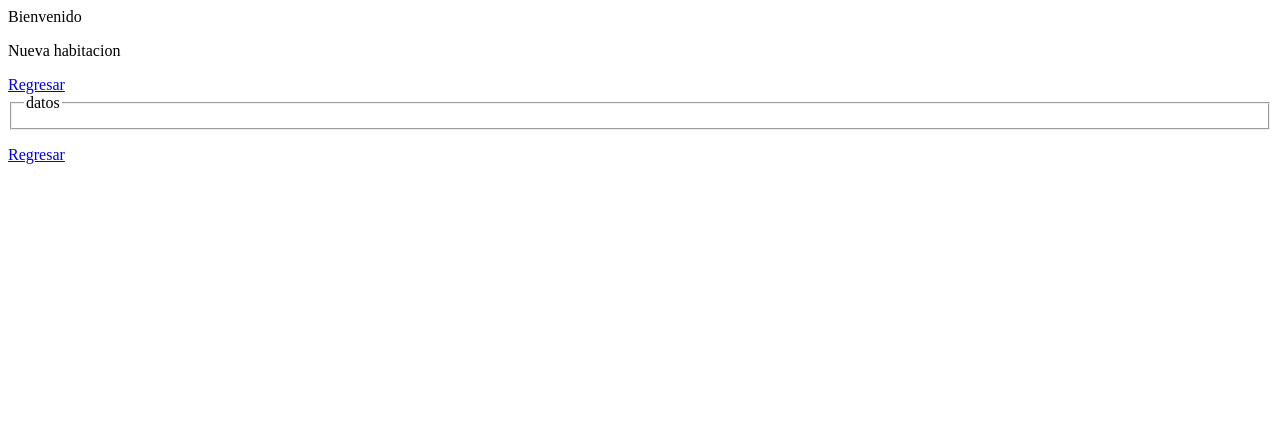
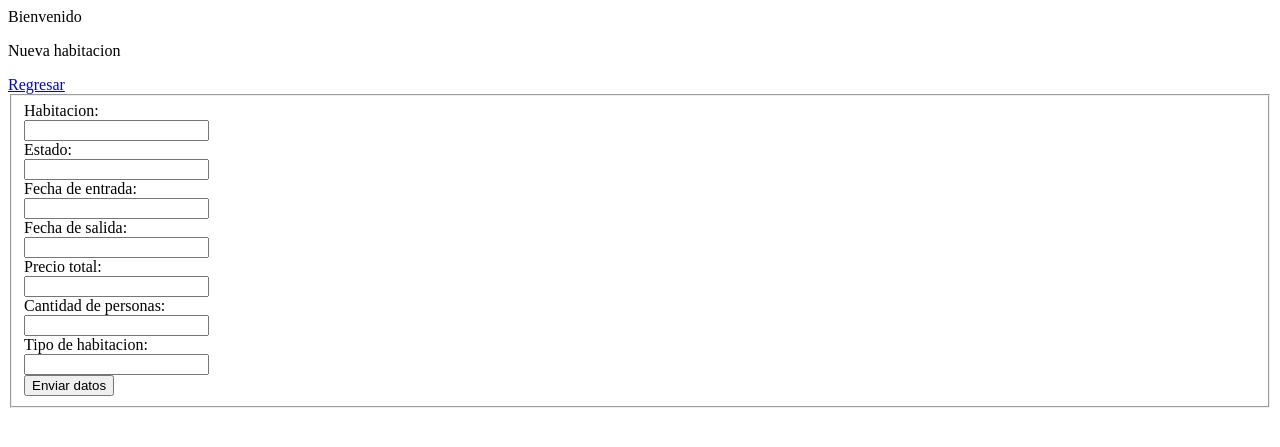
Before and after one commit to yianxd/Php-sql, a PHP site: page /admin/habitaciones/crearH.php in a window 1280 px wide. Shown: the top 447 px of the page. Run offline with PHP 8.4, Linux system fonts and the light colour scheme.

Commit message:
se informa que esta listo el insert y funciona perfectamente

```diff
--- a/admin/habitaciones/crearH.php
+++ b/admin/habitaciones/crearH.php
@@ -3,10 +3,58 @@ require '../../includes/database.php';
 
 $bd=conectar_db();
 
-    if($_SERVER['REQUEST_METHOD'] == 'POST'){
+$errores =  [];
 
-    }
 
+if($_SERVER['REQUEST_METHOD'] == 'POST'){
+    $id_habitacion = $_POST['id_habitacion'];
+    $estado = $_POST['estado'];
+    $fecha_salida = $_POST['fecha_salida'];
+    $fecha_entrada = $_POST['fecha_entrada'];
+    $precio_total = $_POST['precio_total'];
+    $cantidad_personas = $_POST['cantidad_personas'];
+    $nombre_tipo = $_POST['nombre_tipo'];
+    if(!$id_habitacion){
+        $errores[] = 'Es obligatorio colocar la habitacion';
+        };
+        if(!$estado){
+            $errores[]='Es obligatorio colocar el estado';
+        };
+        if(!$fecha_salida){
+            $errores[]='Es obligatorio colocar la fecha de salida';
+        };
+        if(!$fecha_entrada){
+            $errores[]='Es obligatorio colocar la fecha de entrada';
+        };
+        if(!$precio_total){
+            $errores[]='Es obligatorio colocar el precio total';
+        };
+        if(!$cantidad_personas){
+            $errores[]='Es obligatorio colocar la cantidad de personas';
+        };
+        if(!$nombre_tipo){
+            $errores[]='Es obligatorio colocar el tipo de habitacion ';
+        };
+        if(empty($errores)){
+
+            $sql = "INSERT INTO habitacion(id_habitacion,estado,fecha_salida,fecha_entrada,precio_total,cantidad_personas,nombre_tipo)
+            VALUES ('$id_habitacion','$estado','$fecha_salida','$fecha_entrada','$precio_total','$cantidad_personas','$nombre_tipo')" ;
+
+            echo $sql;
+
+            $resultado = mysqli_query($bd, $sql);
+
+            if($resultado){
+
+                header('location: ../../gestionH.php');
+            }
+            }
+            else{
+                foreach($errores as $error){
+                    echo '<br>' . $error;
+                }
+            }
+        }
 ?>
 
 <!DOCTYPE html>
@@ -20,14 +68,33 @@ $bd=conectar_db();
 <body>
     <div>
         <p>Nueva habitacion</p>
-        <a href="../../administracion_habitaciones.php">Regresar</a>
-        <form action="formulario" method="POST" action="crearH.php">
+        <a href="../../gestionH.php">Regresar</a>
+        <form action="" method="POST" action="crearH.php">
             <fieldset>
-                <legend>datos</legend>
+            <label for="id_habitacion">Habitacion:</label><br>
+            <input type="text" id="id_habitacion" name="id_habitacion"><br>
+
+            <label for="estado">Estado:</label><br>
+            <input type="text" tipo='estado' name="estado"><br>
+
+            <label for="fecha_entrada">Fecha de entrada:</label><br>
+            <input type="text" tipo='fecha_entrada' name="fecha_entrada"><br>
+
+            <label for="fecha_salida">Fecha de salida:</label><br>
+            <input type="text" tipo='fecha_salida' name="fecha_salida"><br>
+
+            <label for="precio_total">Precio total:</label><br>
+            <input type="text" id="precio_total" name="precio_total" ><br>
+
+            <label for="cantidad_personas">Cantidad de personas: </label> <br>
+            <input type="text" id="cantidad_personas" name="cantidad_personas"> <br>
+
+            <label for="nombre_tipo">Tipo de habitacion:</label><br>
+            <input type="text" id="nombre_tipo" name="nombre_tipo" ><br>
+
+            <input type="submit" id="enviar" name="enviar" value="Enviar datos">
             </fieldset>
         </form>
     </div>
-    <a href="../../gestionH.php">Regresar</a>
-
 </body>
 </html>
```
Also changed, not shown: admin/clientes/crear.php (+8 -0 lines).
